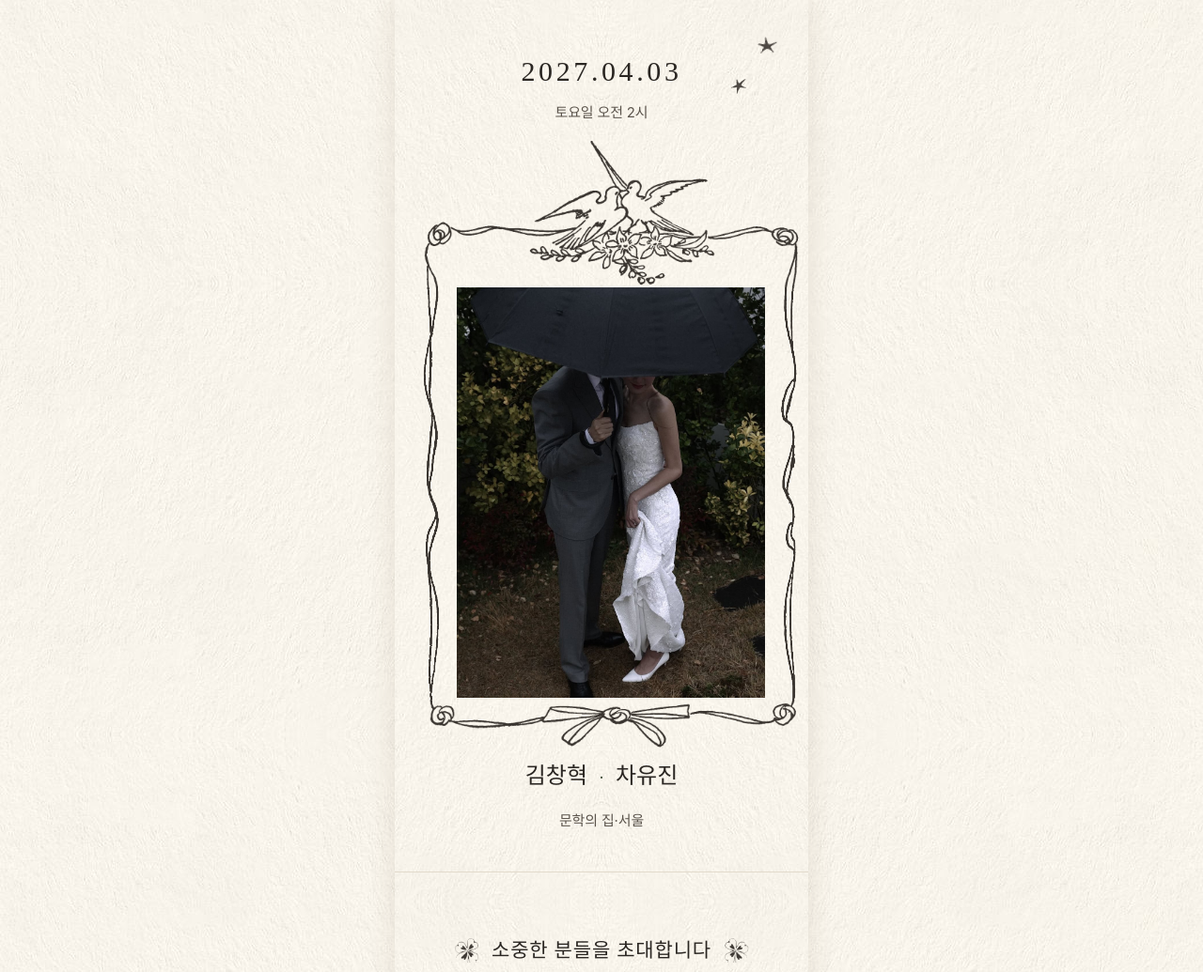
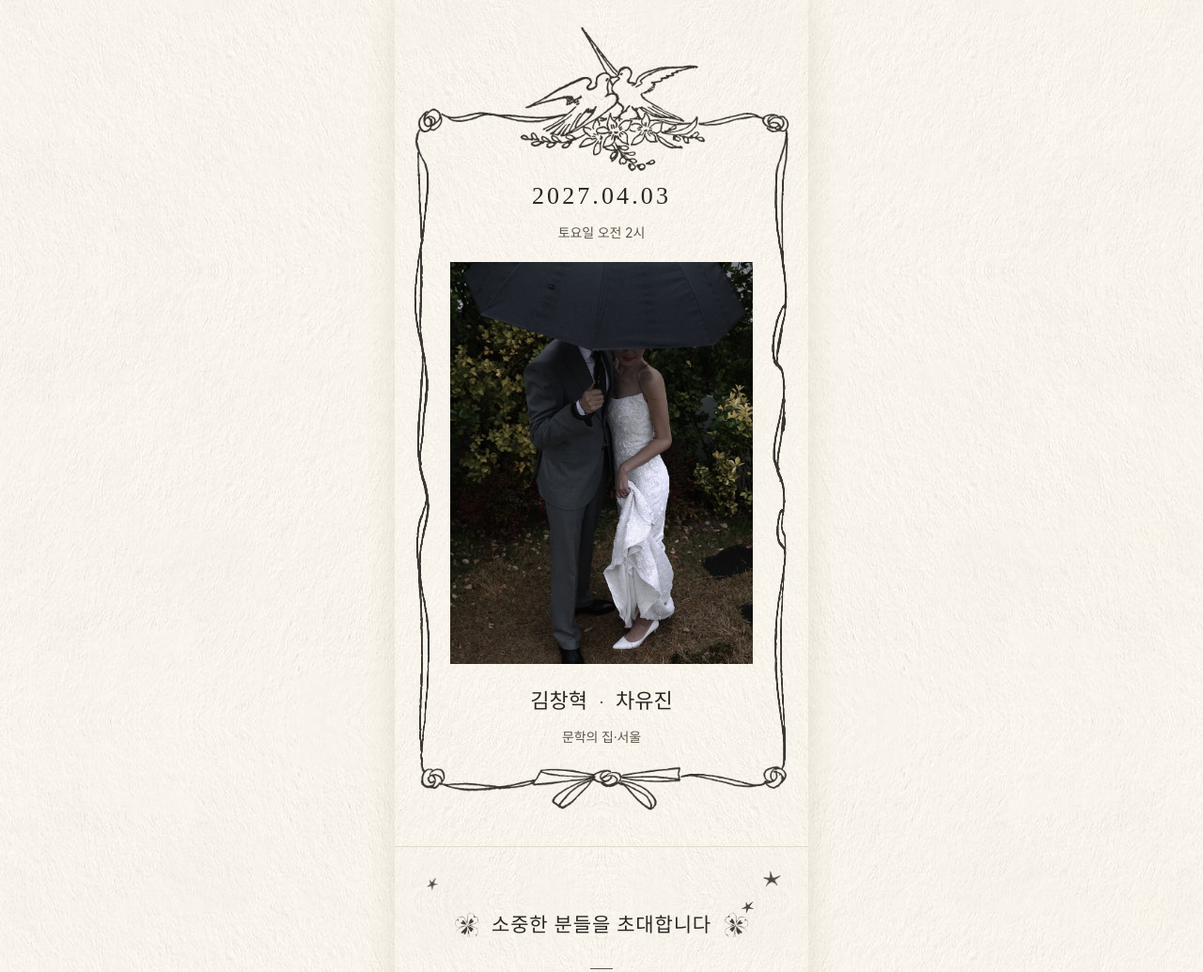
Before and after one commit to i-said-yess-270403/i-said-yess-270403.github.io, a plain HTML site: page index.html in a window 1280 px wide. Shown: the top 1035 px of the page at 94% size. Drawn offline with Linux system fonts and the light colour scheme; a web font is replaced by a local one.

Commit message:
첫 화면 날짜·이름·장소를 비둘기 리본 액자 안으로, 별 장식을 인사말로 이동
Co-Authored-By: Claude Opus 5.5 <noreply@anthropic.com>
Claude-Session: https://claude.ai/code/session_01AJGgkVEWF9z2HW71jJqjcD

```diff
--- a/index.html
+++ b/index.html
@@ -36,21 +36,21 @@
   .ph .phin{display:flex;flex-direction:column;align-items:center}
 
   /* cover */
-  .cover{position:relative;text-align:center;padding:calc(48px + env(safe-area-inset-top)) 28px 40px}
-  .cover .date-top{font-size:15px;color:var(--soft)}
-  .cover .date-top b{display:block;font-size:30px;font-weight:500;color:var(--ink);letter-spacing:.12em;margin-bottom:2px}
+  .cover{position:relative;text-align:center;padding:calc(26px + env(safe-area-inset-top)) 18px 36px}
+  .cover .date-top{font-size:14px;color:var(--soft);margin:0 0 18px}
+  .cover .date-top b{display:block;font-size:26px;font-weight:500;color:var(--ink);letter-spacing:.12em;margin-bottom:2px}
   /* 메인 사진: 비둘기·리본 테두리 (위/아래 장식은 그대로, 옆 리본만 늘어남) */
-  .cover .main{--fw:min(calc(100vw - 36px),404px);width:var(--fw);margin:14px auto 6px;
+  .cover .main{--fw:min(calc(100vw - 36px),404px);width:var(--fw);margin:0 auto;
     border-style:solid;border-color:transparent;
     border-width:calc(var(--fw)*420/1064) calc(var(--fw)*80/1064) calc(var(--fw)*140/1064);
     border-image:url(images/deco/frame.png) 420 80 140 / calc(var(--fw)*420/1064) calc(var(--fw)*80/1064) calc(var(--fw)*140/1064) stretch;
-    padding:0 calc(var(--fw)*22/1064) calc(var(--fw)*6/1064)}
+    padding:0 calc(var(--fw)*30/1064) 0}
   .cover .photo-oval{aspect-ratio:3/4;overflow:hidden;background:#ebe5d9}
   .cover .photo-oval img{width:100%;height:100%;object-fit:cover;object-position:50% 35%}
   .swallows-end{display:block;width:150px;margin:56px auto 0;opacity:.9}
-  .cover .names{font-size:24px;font-weight:500}
+  .cover .names{font-size:22px;font-weight:500;margin-top:20px}
   .cover .names span{color:var(--accent);margin:0 12px;font-size:18px}
-  .cover .meta{margin-top:12px;font-size:15px;color:var(--soft)}
+  .cover .meta{margin:4px 0 14px;font-size:14px;color:var(--soft)}
 
   section,header.cover{position:relative;overflow:hidden}
   section{padding:64px 28px;text-align:center;border-top:1px solid var(--line)}
@@ -64,8 +64,9 @@
   /* 여기저기 흩어진 일러스트 */
   .sc{position:absolute;pointer-events:none;opacity:.9;height:auto}
   .sc.angel{width:92px;top:18px;left:10px;transform:rotate(-8deg)}
-  .sc.starA{width:20px;top:40px;right:34px;transform:rotate(12deg)}
-  .sc.starB{width:16px;top:84px;right:66px}
+  .sc.starA{width:18px;top:26px;right:30px;transform:rotate(12deg)}
+  .sc.starB{width:13px;top:58px;right:58px}
+  .sc.starE{width:12px;top:34px;left:34px;transform:rotate(-14deg)}
   .sc.kiss{display:block;position:static;width:150px;margin:44px auto 0;opacity:1}
   .sec-cal{padding-bottom:120px}
   .sc.dog{width:84px;bottom:20px;left:50%;margin-left:-60px}
@@ -196,15 +197,17 @@
 
 <!-- 커버 -->
 <header class="cover">
-  <img class="sc starA" src="images/deco/star_a.png" alt="" aria-hidden="true"><img class="sc starB" src="images/deco/star_b.png" alt="" aria-hidden="true">
-  <p class="date-top"><b id="cv-date"></b><span id="cv-dow"></span></p>
-  <div class="main"><div class="photo-oval" id="cv-photo"></div></div>
-  <p class="names" id="cv-names"></p>
-  <p class="meta" id="cv-meta"></p>
+  <div class="main">
+    <p class="date-top"><b id="cv-date"></b><span id="cv-dow"></span></p>
+    <div class="photo-oval" id="cv-photo"></div>
+    <p class="names" id="cv-names"></p>
+    <p class="meta" id="cv-meta"></p>
+  </div>
 </header>
 
 <!-- 인사말 -->
 <section class="fade">
+  <img class="sc starA" src="images/deco/star_a.png" alt="" aria-hidden="true"><img class="sc starB" src="images/deco/star_b.png" alt="" aria-hidden="true"><img class="sc starE" src="images/deco/star_b.png" alt="" aria-hidden="true">
   <h2><img class="fl" src="images/deco/flower.png" alt="" aria-hidden="true"><span>소중한 분들을 초대합니다</span><img class="fl r" src="images/deco/flower.png" alt="" aria-hidden="true"></h2>
   <p class="poem" id="poem"></p>
   <p class="greeting" id="greeting"></p>
```
